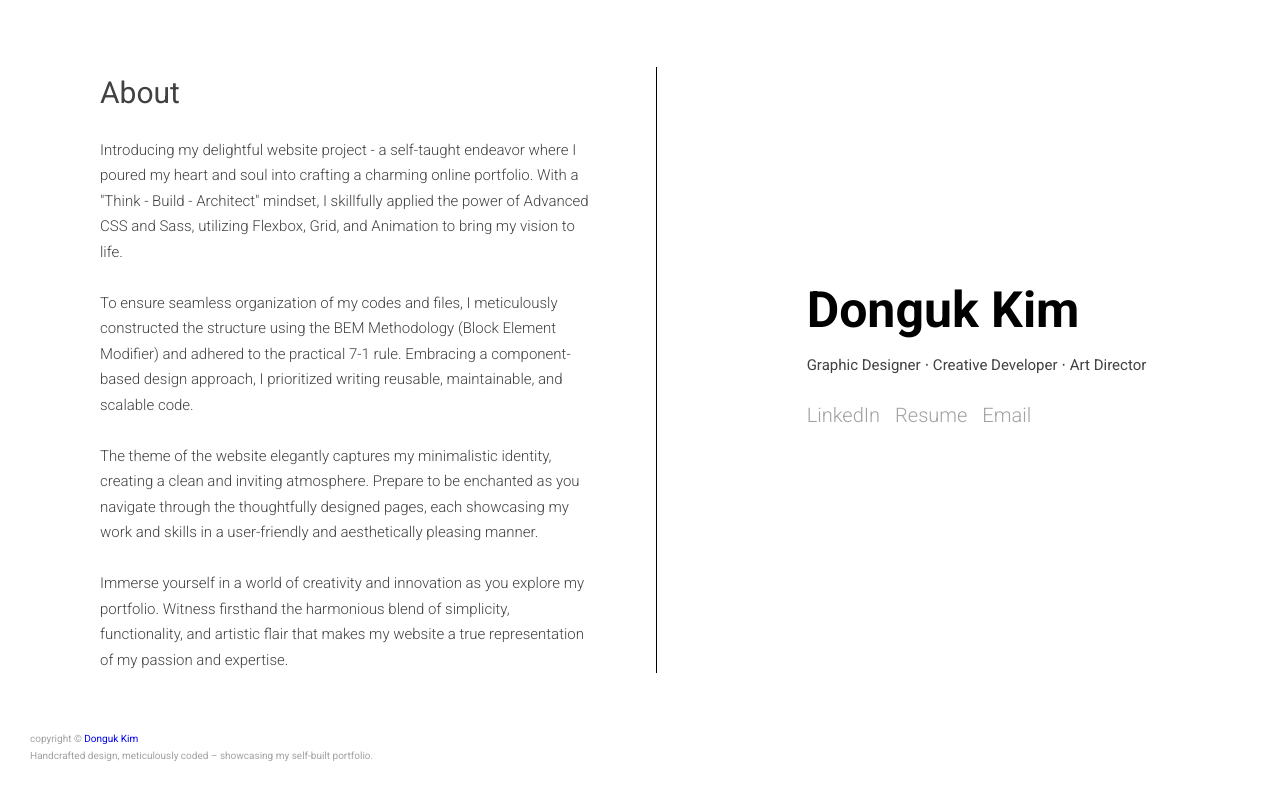
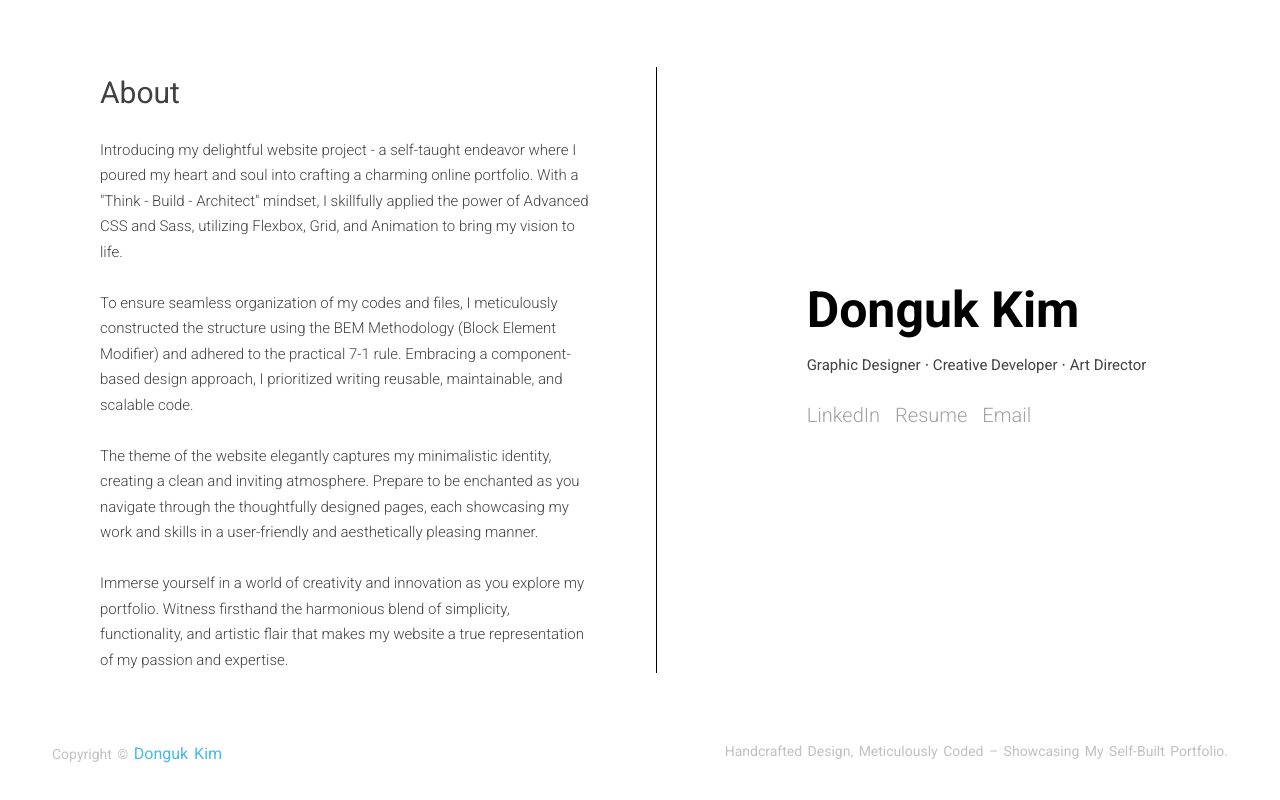
Before and after one commit to DKtheDesigner/Donguk_Kim-Portfolio, a website: page index.html in a window 1280 px wide. Shown: the part 3420-4220 px from the top of the page. Drawn offline with Linux system fonts and the light colour scheme; a web font is replaced by a local one.

Commit message:
Add files via upload

```diff
--- a/css/style.css
+++ b/css/style.css
@@ -143,7 +143,8 @@ body {
   display: flex;
   flex-flow: row nowrap;
   align-items: center;
-  margin-top: 10rem; }
+  margin-top: 10rem;
+  margin-bottom: -5rem; }
 
 .footer-text {
   width: 62rem;
@@ -206,6 +207,10 @@ body {
   text-align: center;
   margin-top: 5rem; }
 
+.btn-btm {
+  text-align: center;
+  margin-top: -1rem; }
+
 .scroll-down-btn:link, .scroll-down-btn:visited {
   position: absolute;
   font-size: 5rem;
@@ -240,6 +245,47 @@ body {
 .feature-box-link:link, .feature-box-link:visited {
   text-decoration: none;
   color: #a1a1a1; }
+
+footer {
+  bottom: 0;
+  left: 0;
+  right: 0;
+  background: #fff;
+  height: auto;
+  width: 95vw;
+  margin: 0 auto;
+  margin-bottom: -1rem;
+  margin-top: -2rem;
+  padding-top: 40px;
+  color: #c1c1c1; }
+
+.footer-bottom {
+  margin: 0 auto;
+  background: #fff;
+  width: 95vw;
+  padding: 20px;
+  padding-bottom: 40px;
+  text-align: center; }
+
+.footer-bottom p {
+  float: left;
+  font-size: 14px;
+  word-spacing: 2px;
+  text-transform: capitalize; }
+
+.footer-bottom p a {
+  color: #44bae8;
+  font-size: 16px;
+  text-decoration: none; }
+
+.footer-menu {
+  float: right; }
+
+@media (max-width: 500px) {
+  .footer-menu ul {
+    display: flex;
+    margin-top: 10px;
+    margin-bottom: 20px; } }
 
 .photo {
   display: flex;
```
